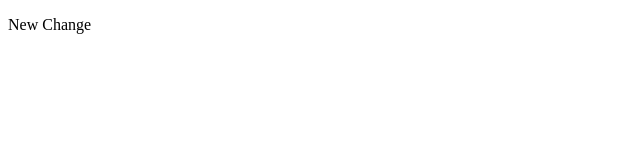
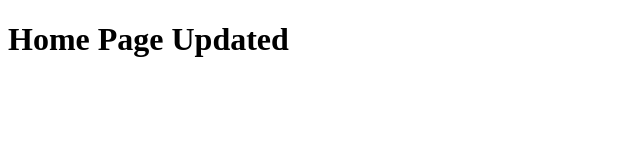
Before and after one commit to kondaveti-deviram/test-bootcamp, a plain HTML site: page index.html in a window 1280 px wide. Shown: the whole page, without its empty margins (0-640 px from the left). Drawn offline with Linux system fonts and the light colour scheme.

Commit message:
Home Page element updated

```diff
--- a/index.html
+++ b/index.html
@@ -4,6 +4,6 @@
     <title>Full Stack Bootcamp</title>
   </head>
   <body>
-   <p>New Change</p>
+   <h1>Home Page Updated</h1>
   </body>
 </html>
```
